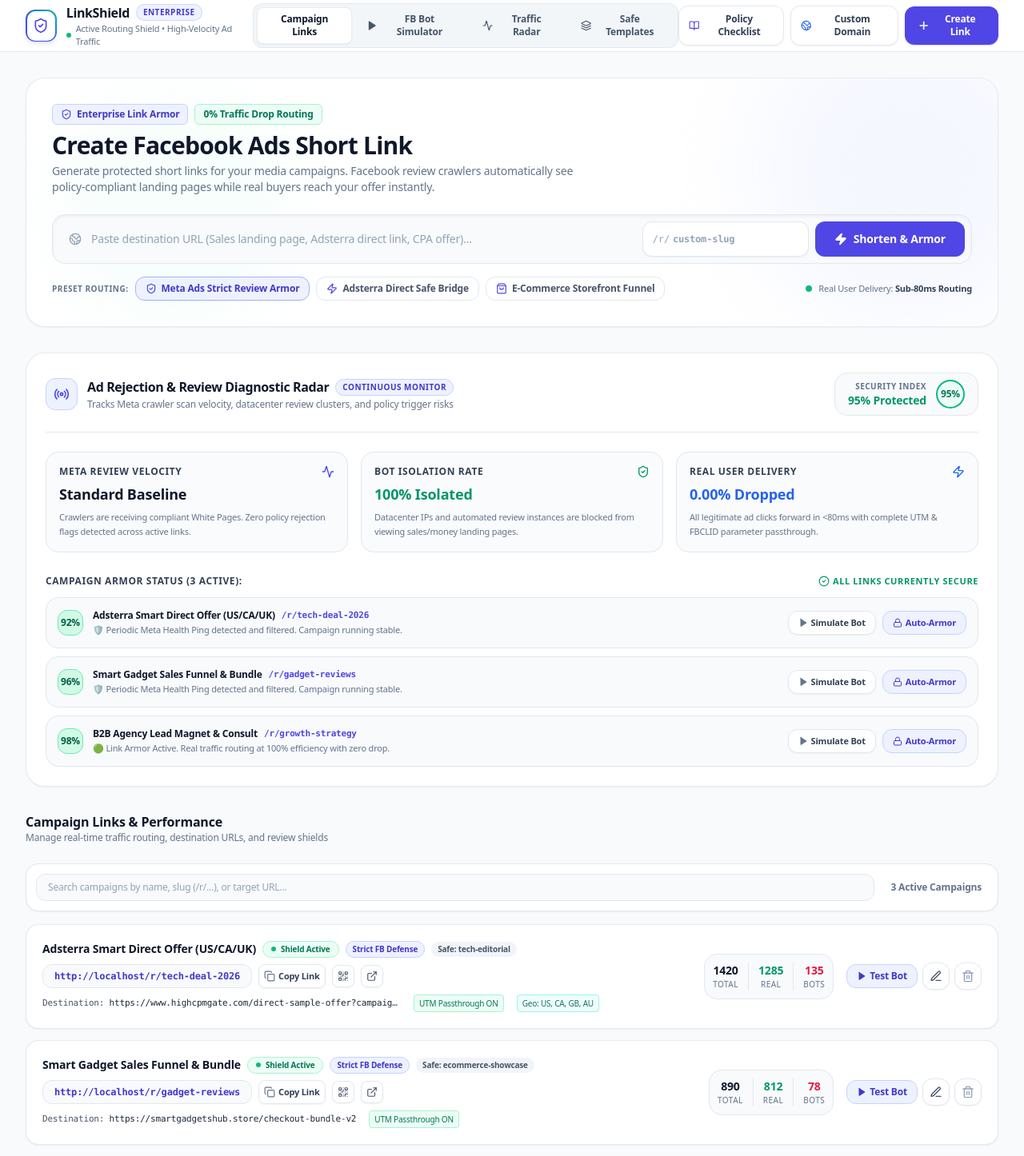
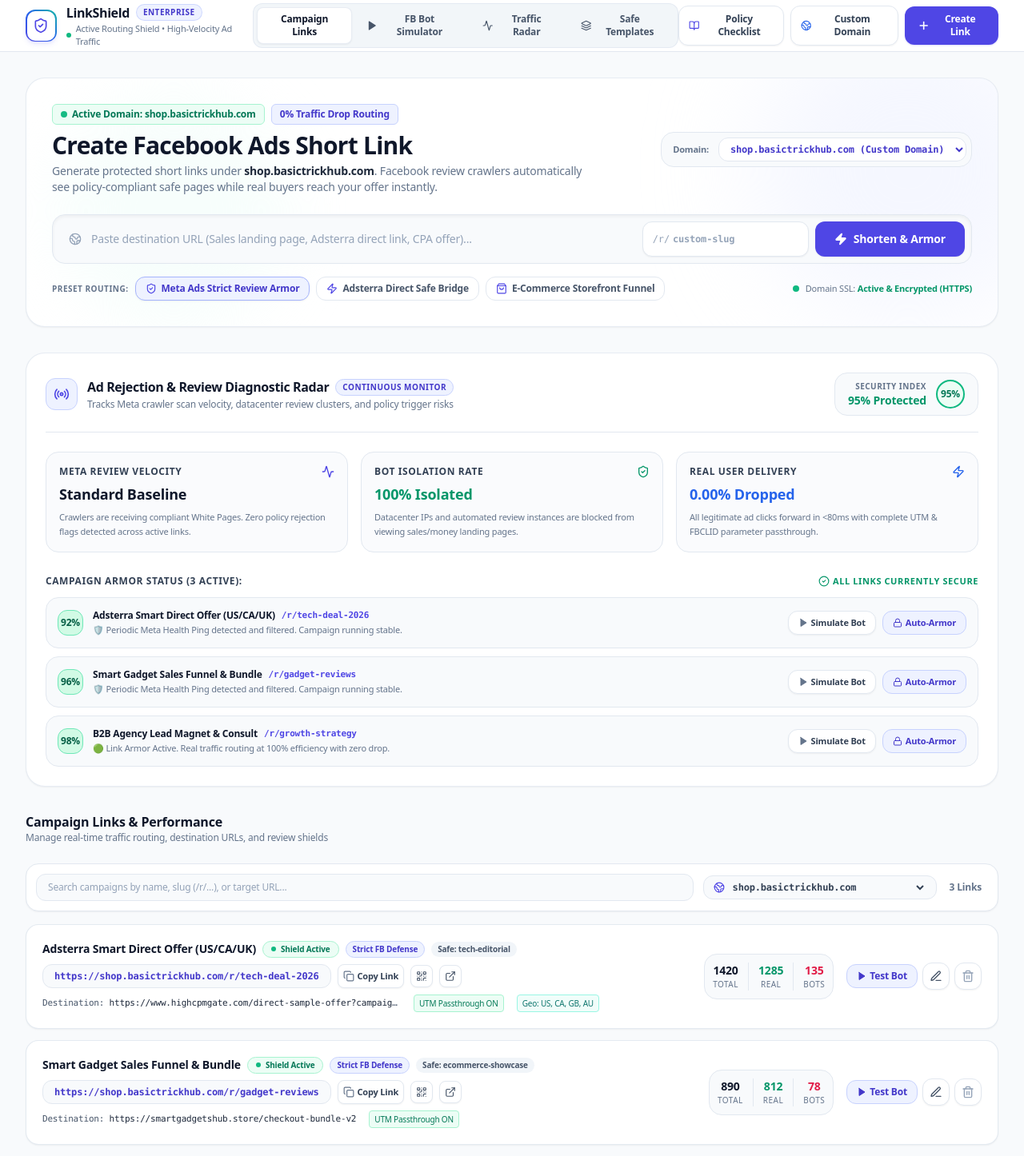
Before and after one commit to abexpoit-blip/basic-commerce-engine, a Next.js app: page / in a window 1280 px wide. Shown: the top 1446 px of the page at 80% size. Built offline with nearby package versions, Linux system fonts and the light colour scheme.

Commit message:
Configure shop.basictrickhub.com as default custom domain

```diff
--- a/src/components/LinkList.tsx
+++ b/src/components/LinkList.tsx
@@ -10,7 +10,8 @@
   QrCode,
   Eye,
   SlidersHorizontal,
-  Play
+  Play,
+  Globe2
 } from 'lucide-react';
 import { ShortLink } from '@/lib/types';
 
@@ -34,12 +35,10 @@
   const [copiedId, setCopiedId] = useState<string | null>(null);
   const [qrSlug, setQrSlug] = useState<string | null>(null);
   const [searchTerm, setSearchTerm] = useState('');
+  const [currentDomain, setCurrentDomain] = useState('shop.basictrickhub.com');
 
   const getBaseUrl = () => {
-    if (typeof window !== 'undefined') {
-      return window.location.origin;
-    }
-    return 'https://yourbrand.com';
+    return `https://${currentDomain}`;
   };
 
   const copyToClipboard = (slug: string, id: string) => {
@@ -63,7 +62,7 @@
         </div>
         <h3 className="text-base font-bold text-slate-900 mb-1">No Campaign Links Created Yet</h3>
         <p className="text-xs text-slate-500 max-w-md mx-auto mb-6 leading-relaxed">
-          Create your first shielded campaign link to protect your Facebook ads against policy crawlers while forwarding real buyer clicks to your destination page.
+          Create your first shielded campaign link under <strong className="text-slate-700">shop.basictrickhub.com</strong> to protect your Facebook ads against policy crawlers.
         </p>
         <button
           onClick={onOpenCreateModal}
@@ -77,7 +76,7 @@
 
   return (
     <div className="space-y-4">
-      {/* Search & Filter Bar */}
+      {/* Search & Domain Filter Bar */}
       <div className="flex flex-col sm:flex-row sm:items-center justify-between gap-3 bg-white p-3 rounded-2xl border border-slate-200 shadow-sm">
         <div className="relative flex-1">
           <input
@@ -88,8 +87,23 @@
             className="w-full bg-slate-50 border border-slate-200 rounded-xl px-3.5 py-2 text-xs text-slate-900 placeholder:text-slate-400 focus:outline-none focus:border-indigo-500 focus:bg-white transition-all font-sans"
           />
         </div>
-        <div className="flex items-center gap-2 text-xs text-slate-500 font-semibold px-2">
-          <span>{filteredLinks.length} Active Campaigns</span>
+
+        <div className="flex items-center gap-2">
+          <div className="flex items-center gap-1.5 bg-slate-50 px-3 py-1.5 rounded-xl border border-slate-200 text-xs">
+            <Globe2 className="w-3.5 h-3.5 text-indigo-600" />
+            <select
+              value={currentDomain}
+              onChange={e => setCurrentDomain(e.target.value)}
+              className="bg-transparent font-mono text-xs text-slate-700 font-bold focus:outline-none cursor-pointer"
+            >
+              <option value="shop.basictrickhub.com">shop.basictrickhub.com</option>
+              <option value="fb-ads-safe-shortener.vercel.app">fb-ads-safe-shortener.vercel.app</option>
+            </select>
+          </div>
+
+          <div className="text-xs text-slate-500 font-semibold px-2">
+            <span>{filteredLinks.length} Links</span>
+          </div>
         </div>
       </div>
 
@@ -107,7 +121,7 @@
               <QrCode className="w-5 h-5 text-indigo-600" />
             </div>
             <h4 className="text-sm font-bold text-slate-900 mb-1">Mobile Test QR Code</h4>
-            <p className="text-xs text-slate-500 mb-4 font-mono">/r/{qrSlug}</p>
+            <p className="text-xs text-slate-500 mb-4 font-mono">{getBaseUrl()}/r/{qrSlug}</p>
             <div className="bg-slate-50 p-3.5 rounded-2xl inline-block mb-4 border border-slate-200">
               <img
                 src={`https://api.qrserver.com/v1/create-qr-code/?size=180x180&data=${encodeURIComponent(`${getBaseUrl()}/r/${qrSlug}`)}`}
--- a/src/components/QuickShortenHero.tsx
+++ b/src/components/QuickShortenHero.tsx
@@ -28,6 +28,7 @@
   const [targetUrl, setTargetUrl] = useState('');
   const [customSlug, setCustomSlug] = useState('');
   const [preset, setPreset] = useState<'fb-strict' | 'adsterra-direct' | 'ecommerce-lead'>('fb-strict');
+  const [selectedDomain, setSelectedDomain] = useState('shop.basictrickhub.com');
   const [loading, setLoading] = useState(false);
   const [error, setError] = useState('');
   const [createdLink, setCreatedLink] = useState<ShortLink | null>(null);
@@ -35,10 +36,7 @@
   const [showQr, setShowQr] = useState(false);
 
   const getBaseUrl = () => {
-    if (typeof window !== 'undefined') {
-      return window.location.origin;
-    }
-    return 'https://yourbrand.com';
+    return `https://${selectedDomain}`;
   };
 
   const handleShorten = async (e: React.FormEvent) => {
@@ -82,15 +80,15 @@
       <div className="absolute bottom-0 left-10 w-72 h-72 bg-teal-50/50 rounded-full blur-2xl pointer-events-none" />
 
       <div className="relative z-10 space-y-6">
-        {/* Title Header */}
+        {/* Title Header & Domain Badge */}
         <div className="flex flex-col md:flex-row md:items-center justify-between gap-4">
           <div>
-            <div className="flex items-center gap-2 mb-2">
-              <span className="px-2.5 py-1 rounded-md text-xs font-bold bg-indigo-50 text-indigo-700 border border-indigo-200 flex items-center gap-1.5">
-                <ShieldCheck className="w-3.5 h-3.5 text-indigo-600" />
-                <span>Enterprise Link Armor</span>
+            <div className="flex flex-wrap items-center gap-2 mb-2">
+              <span className="px-2.5 py-1 rounded-md text-xs font-bold bg-emerald-50 text-emerald-700 border border-emerald-200 flex items-center gap-1.5">
+                <span className="w-2 h-2 rounded-full bg-emerald-500 animate-pulse" />
+                <span>Active Domain: <strong>shop.basictrickhub.com</strong></span>
               </span>
-              <span className="px-2.5 py-1 rounded-md text-xs font-bold bg-emerald-50 text-emerald-700 border border-emerald-200">
+              <span className="px-2.5 py-1 rounded-md text-xs font-bold bg-indigo-50 text-indigo-700 border border-indigo-200">
                 0% Traffic Drop Routing
               </span>
             </div>
@@ -98,8 +96,21 @@
               Create Facebook Ads Short Link
             </h1>
             <p className="text-xs sm:text-sm text-slate-500 max-w-2xl mt-1 leading-relaxed">
-              Generate protected short links for your media campaigns. Facebook review crawlers automatically see policy-compliant landing pages while real buyers reach your offer instantly.
+              Generate protected short links under <strong className="text-slate-800">shop.basictrickhub.com</strong>. Facebook review crawlers automatically see policy-compliant safe pages while real buyers reach your offer instantly.
             </p>
+          </div>
+
+          {/* Domain Selector Pill */}
+          <div className="bg-slate-50 border border-slate-200 p-1.5 rounded-2xl flex items-center gap-1 text-xs">
+            <span className="text-slate-500 font-semibold px-2 text-[11px]">Domain:</span>
+            <select
+              value={selectedDomain}
+              onChange={e => setSelectedDomain(e.target.value)}
+              className="bg-white border border-slate-200 font-mono text-xs text-indigo-700 font-bold px-2.5 py-1.5 rounded-xl focus:outline-none shadow-xs"
+            >
+              <option value="shop.basictrickhub.com">shop.basictrickhub.com (Custom Domain)</option>
+              <option value="fb-ads-safe-shortener.vercel.app">fb-ads-safe-shortener.vercel.app</option>
+            </select>
           </div>
         </div>
 
@@ -180,7 +191,7 @@
 
             <div className="flex items-center gap-2 text-[11px] text-slate-500 font-medium">
               <span className="w-2 h-2 rounded-full bg-emerald-500" />
-              <span>Real User Delivery: <strong className="text-slate-700">Sub-80ms Routing</strong></span>
+              <span>Domain SSL: <strong className="text-emerald-600 font-semibold">Active & Encrypted (HTTPS)</strong></span>
             </div>
           </div>
 
@@ -201,7 +212,7 @@
                 </div>
                 <div>
                   <h3 className="text-sm font-extrabold text-slate-900">
-                    Campaign Link Generated & Armed
+                    Campaign Link Generated & Armed on {selectedDomain}!
                   </h3>
                   <p className="text-[11px] text-slate-600">
                     Ready to paste into Meta Ads Manager. UTM parameters and click attribution are preserved.
@@ -225,7 +236,7 @@
                 className="px-3.5 py-1.5 bg-indigo-600 hover:bg-indigo-700 text-white font-bold text-xs rounded-lg flex items-center gap-1.5 transition-all shadow-sm active:scale-95"
               >
                 {copied ? <Check className="w-3.5 h-3.5 stroke-[2.5]" /> : <Copy className="w-3.5 h-3.5 stroke-[2.5]" />}
-                <span>{copied ? 'Copied!' : 'Copy Link'}</span>
+                <span>{copied ? 'Copied!' : 'Copy Ad Link'}</span>
               </button>
 
               <button
@@ -256,7 +267,7 @@
                   onClick={e => e.stopPropagation()}
                 >
                   <h4 className="text-sm font-bold text-slate-900 mb-1">Mobile Test QR</h4>
-                  <p className="text-xs text-slate-500 mb-4 font-mono">/r/{createdLink.slug}</p>
+                  <p className="text-xs text-slate-500 mb-4 font-mono">{getBaseUrl()}/r/{createdLink.slug}</p>
                   <div className="bg-slate-50 p-3.5 rounded-2xl inline-block mb-4 border border-slate-200">
                     <img
                       src={`https://api.qrserver.com/v1/create-qr-code/?size=180x180&data=${encodeURIComponent(`${getBaseUrl()}/r/${createdLink.slug}`)}`}
```
